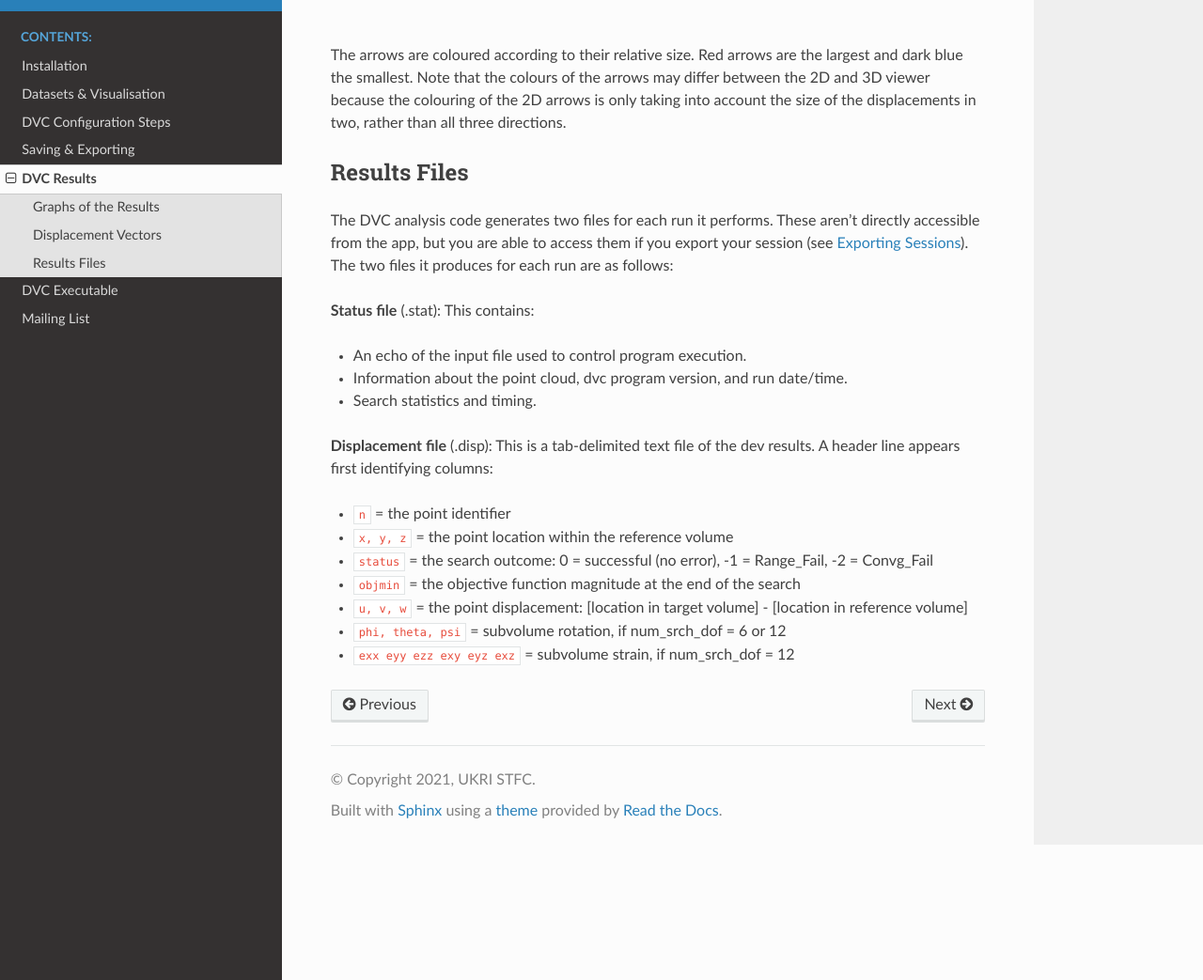
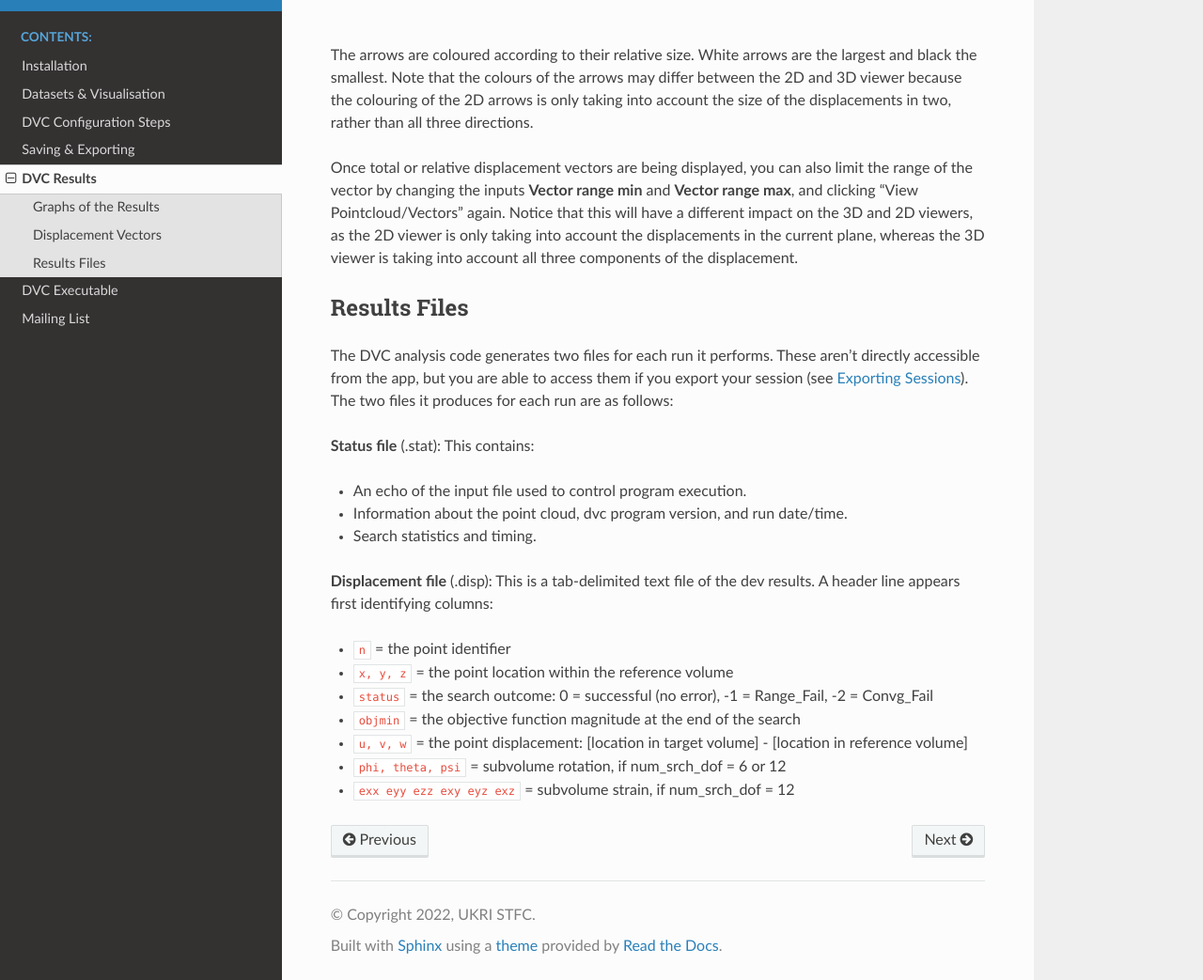
Before and after one commit to TomographicImaging/iDVC, a Sphinx documentation site: the page built from docs/source/results.rst, in a window 1280 px wide and 1400 px high, scrolled down 1619 px. Shown: the part 357-1400 px from the top of the window at 94% size. Built offline with Sphinx 7.4.7 and the Read the Docs theme 2.0.0, drawn with Linux system fonts in a browser that asks for light colours.

```diff
--- a/docs/source/conf.py
+++ b/docs/source/conf.py
@@ -36,14 +36,14 @@ import re
 import os
 
 project = 'iDVC'
-copyright = '2021, UKRI STFC'
+copyright = '2022, UKRI STFC'
 author = 'Edoardo Pasca and Laura Murgatroyd'
 
 version = re.sub('^v', '', os.popen('git describe').read().strip())
 version = version.split('-')[0]
 
 rst_epilog = """
-.. |cil_viewer_version| replace:: 21.0.1
+.. |cil_viewer_version| replace:: >=22.2.0
 """
 
 # -- General configuration ---------------------------------------------------
--- a/docs/source/results.rst
+++ b/docs/source/results.rst
@@ -43,7 +43,12 @@ Below is a comparison of some vectors shown in 2D compared to 3D.
 
 :raw-html:`<br />`
 
-The arrows are coloured according to their relative size. Red arrows are the largest and dark blue the smallest. Note that the colours of the arrows may differ between the 2D and 3D viewer because the colouring of the 2D arrows is only taking into account the size of the displacements in two, rather than all three directions.
+The arrows are coloured according to their relative size. White arrows are the largest and black the smallest. Note that the colours of the arrows may differ between the 2D and 3D viewer because the colouring of the 2D arrows is only taking into account the size of the displacements in two, rather than all three directions.
+
+Once total or relative displacement vectors are being displayed, you can also limit the range of the vector by changing the inputs **Vector range min** and **Vector range max**, and clicking "View Pointcloud/Vectors" again.
+Notice that this will have a different impact on the 3D and 2D viewers, as the 2D viewer is only taking into account the displacements in the current plane,
+whereas the 3D viewer is taking into account all three components of the displacement.
+
 
 Results Files
 =============
--- a/docs/source/viewer.rst
+++ b/docs/source/viewer.rst
@@ -9,6 +9,7 @@ The app currently works with the following image types:
 * raw
 * numpy (.npy)
 * metaimage (.mha or .mhd but only uncompressed mha files)
+* TIFF stacks
 
 You will need to select a reference and a correlate image. These must have the same dimensionality. Then click **View Image**.
 If you have chosen a raw image file then you will be asked for some extra information about the file:
@@ -79,6 +80,8 @@ The interactions for the viewers are as follows (correct as of version |cil_view
 * Toggle visibility of volume render: v
 * Toggle visibility of slice: s
 * Whole image Auto Window/Level: a
+* Activate volume render clipping widget: c
+* Display help: h
 
 .. _Viewer Settings:
 
```
Also changed, not shown: other parts of docs/source/results.rst (+1 -1 lines), docs/source/dvc_steps.rst (+7 -4 lines), docs/source/images/dvc_results_panel.png, docs/source/images/pointcloud_panel.png, docs/source/images/run_dvc_panel.png, docs/source/images/run_dvc_panel_single.png (added), docs/source/images/run_progress_bar.png, 1 other file.
